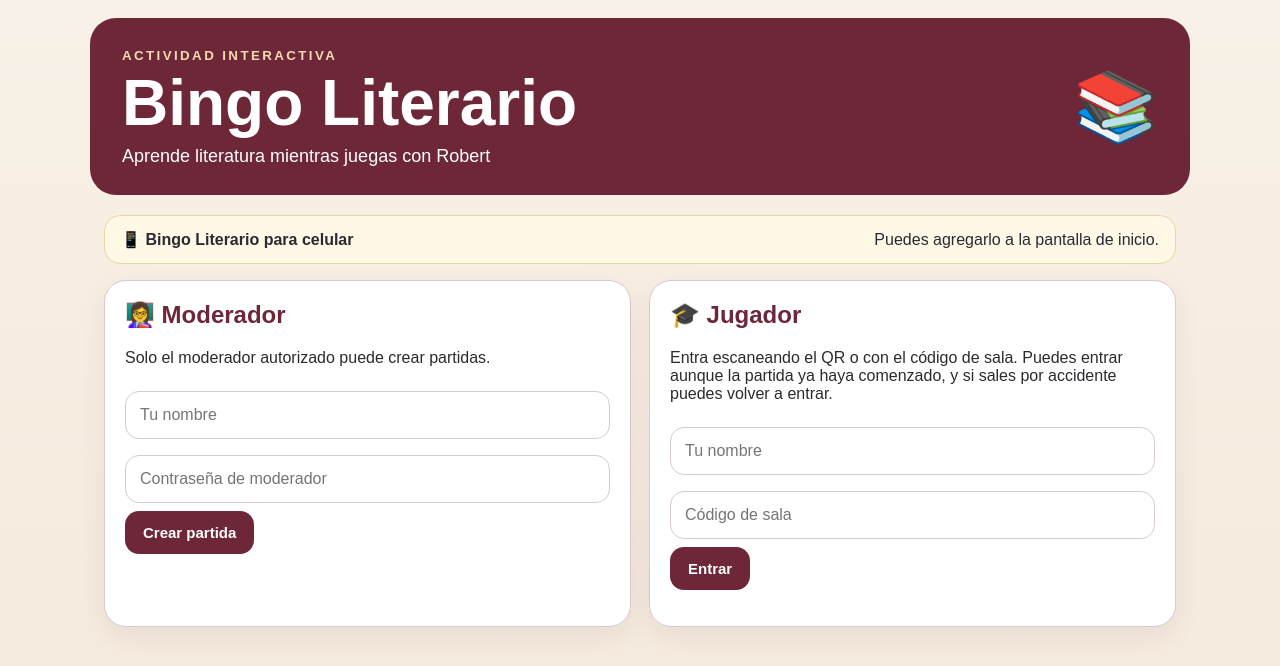
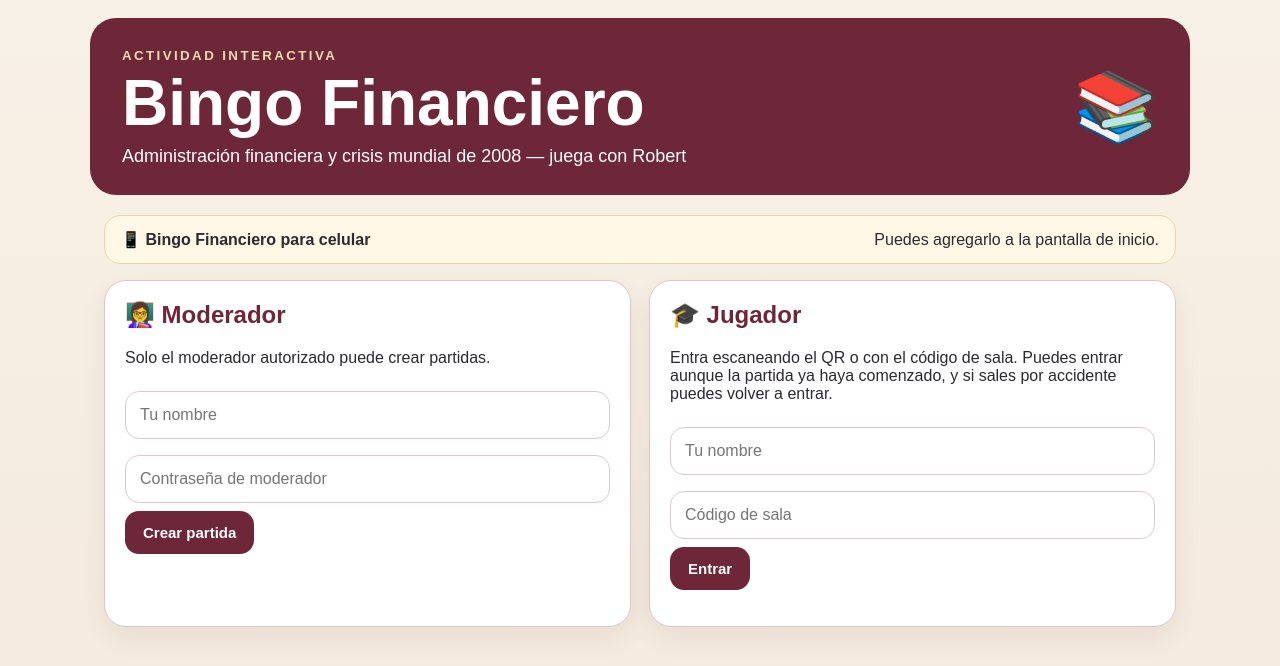
Before and after one commit to ADMINRESTAURANT/bingo-literario-digital, a website: page public/index.html in a window 1280 px wide. Drawn offline with nearby package versions, Linux system fonts and the light colour scheme; no server answers.

Commit message:
Actualiza interfaz al tema financiero y crisis de 2008

```diff
--- a/public/index.html
+++ b/public/index.html
@@ -1,8 +1,8 @@
-<!doctype html><html lang="es"><head><meta charset="utf-8"><meta name="viewport" content="width=device-width,initial-scale=1"><meta name="theme-color" content="#6e2639"><link rel="manifest" href="/manifest.webmanifest"><link rel="stylesheet" href="/style.css"><title>Bingo Literario</title></head><body>
-<header><div><small>ACTIVIDAD INTERACTIVA</small><h1>Bingo Literario</h1><p>Aprende literatura mientras juegas con Robert</p></div><div class="book">📚</div></header>
+<!doctype html><html lang="es"><head><meta charset="utf-8"><meta name="viewport" content="width=device-width,initial-scale=1"><meta name="theme-color" content="#6e2639"><link rel="manifest" href="/manifest.webmanifest"><link rel="stylesheet" href="/style.css"><title>Bingo Administración Financiera</title></head><body>
+<header><div><small>ACTIVIDAD INTERACTIVA</small><h1>Bingo Financiero</h1><p>Administración financiera y crisis mundial de 2008 — juega con Robert</p></div><div class="book">📚</div></header>
 <main>
 <section id="home">
-<div class="install"><b>📱 Bingo Literario para celular</b><span> Puedes agregarlo a la pantalla de inicio.</span><button id="install" class="hide">Instalar</button></div>
+<div class="install"><b>📱 Bingo Financiero para celular</b><span> Puedes agregarlo a la pantalla de inicio.</span><button id="install" class="hide">Instalar</button></div>
 <div class="grid">
 <div class="card"><h2>👩‍🏫 Moderador</h2><p>Solo el moderador autorizado puede crear partidas.</p><input id="modName" placeholder="Tu nombre"><input id="modPassword" type="password" placeholder="Contraseña de moderador"><button id="create">Crear partida</button><p id="modErr" class="err"></p></div>
 <div class="card"><h2>🎓 Jugador</h2><p>Entra escaneando el QR o con el código de sala. Puedes entrar aunque la partida ya haya comenzado, y si sales por accidente puedes volver a entrar.</p><input id="name" placeholder="Tu nombre"><input id="code" placeholder="Código de sala"><button id="join">Entrar</button><p id="err" class="err"></p></div>
@@ -35,5 +35,5 @@
 <div class="card ranking-player-card"><h2>🏆 Ranking</h2><div id="pRanking"></div></div><button id="claim" class="bingo">🎉 ¡BINGO!</button><p id="msg" class="center"></p>
 </section>
 </main>
-<div id="winner" class="overlay hide"><div class="win"><div>🏆</div><h2>¡BINGO LITERARIO!</h2><p id="winnerMode"></p><p>Ganador</p><strong id="winnerName"></strong><button onclick="document.getElementById('winner').classList.add('hide')">Continuar</button></div></div>
+<div id="winner" class="overlay hide"><div class="win"><div>🏆</div><h2>¡BINGO FINANCIERO!</h2><p id="winnerMode"></p><p>Ganador</p><strong id="winnerName"></strong><button onclick="document.getElementById('winner').classList.add('hide')">Continuar</button></div></div>
 <script src="/socket.io/socket.io.js"></script><script src="/app.js"></script></body></html>
```
